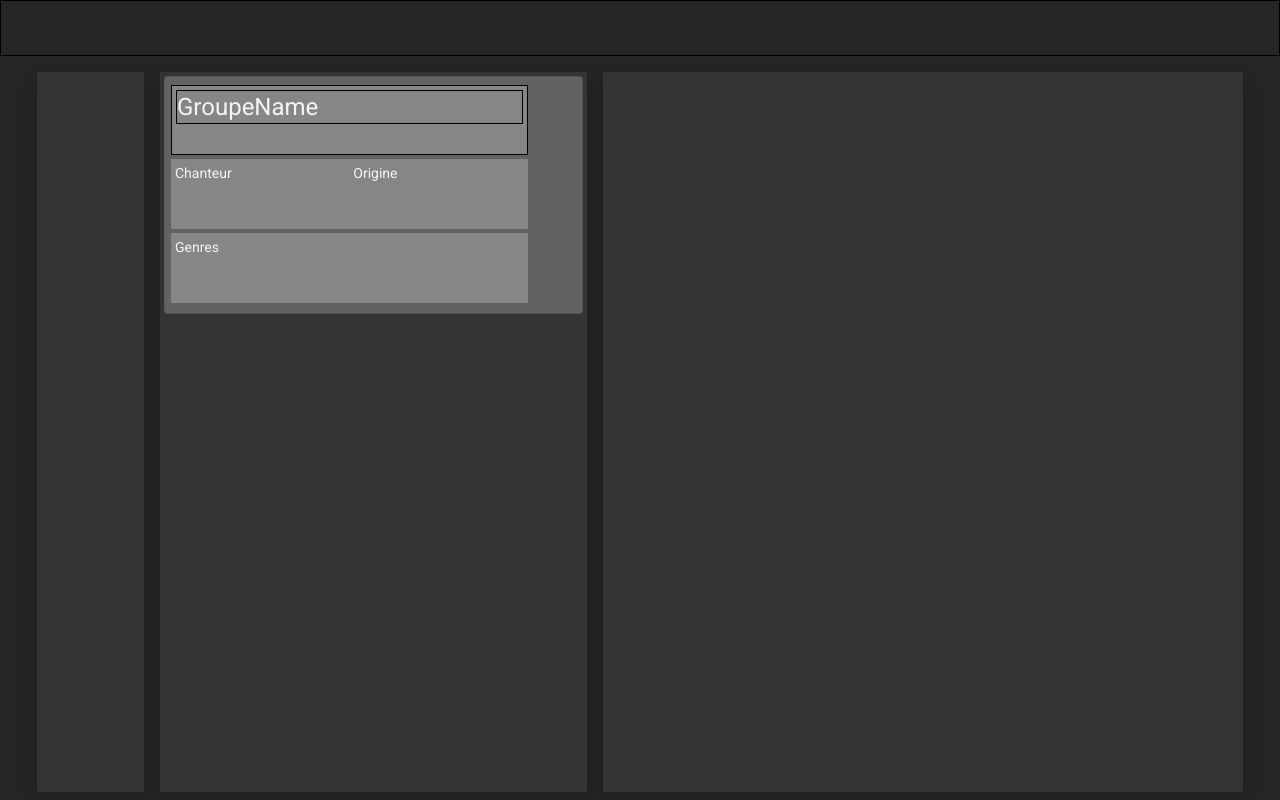
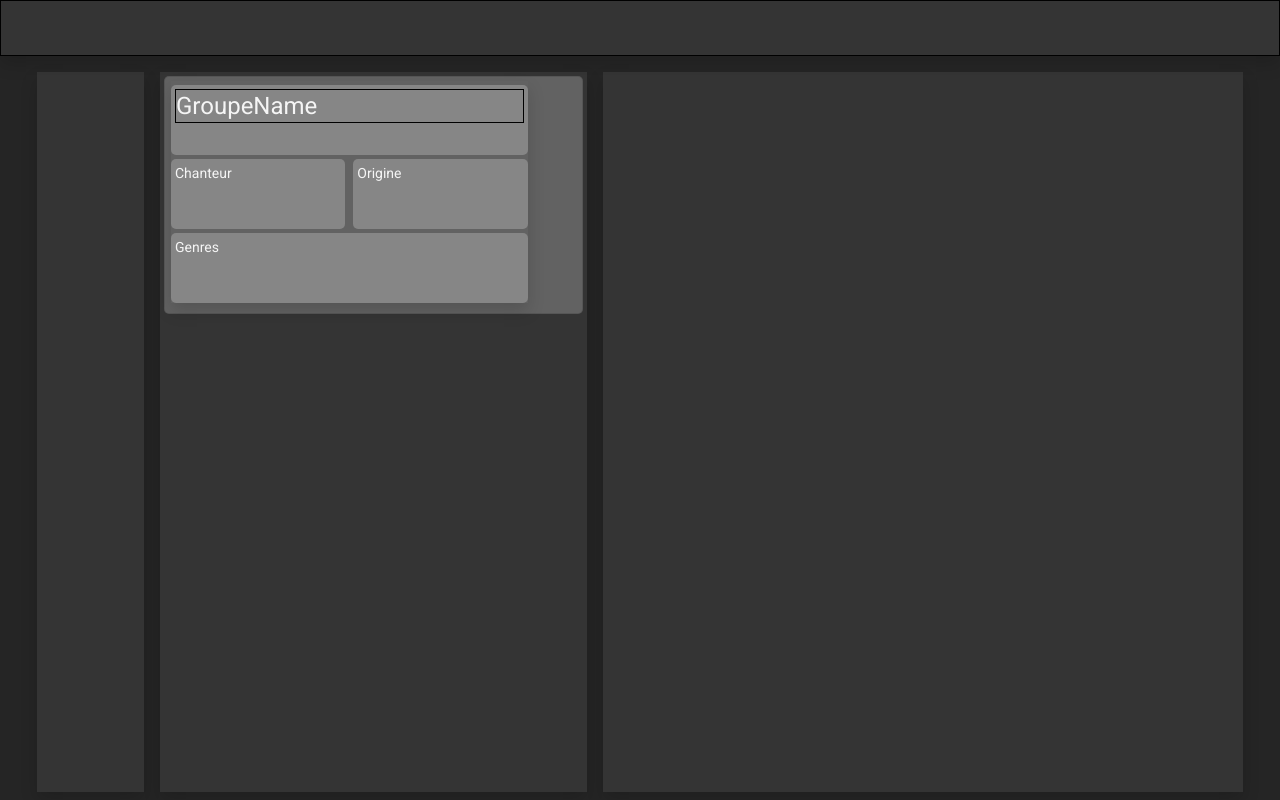
Before and after one commit to titouanfuchs/UHA401_FilRougeANGULAR, an Angular app: page / in a window 1280 px wide. Built offline with nearby package versions, Linux system fonts and the light colour scheme.

Commit message:
Modification du style

```diff
--- a/src/app/app.component.html
+++ b/src/app/app.component.html
@@ -1,5 +1,5 @@
 <div class="container-fluid h-100 justify-content-center overflow-hidden">
-  <div class="row mb-2" style="height: 7%">
+  <div class="row mb-2 sectionBackground shadow" style="height: 7%">
     <div class="col-12" style="border: black 1px solid;">
 
     </div>
--- a/src/app/group-card/group-card.component.html
+++ b/src/app/group-card/group-card.component.html
@@ -1,12 +1,12 @@
 <div class="container mb-2 p-2 card" style="width: 100%; height: 17em" >
-  <div class="row g-1" style="max-width: 89%">
-    <div class="col-12 borderBlack p-1 colHeight dataSection">
+  <div class="row g-1 shadow" style="max-width: 89%">
+    <div class="col-12 p-1 colHeight dataSection">
       <h1 class="d-block borderBlack">GroupeName</h1>
     </div>
-    <div class="col-6 p-1 colHeight dataSection">
+    <div class="col p-1 me-1 colHeight dataSection">
       Chanteur
     </div>
-    <div class="col-6 p-1 colHeight dataSection">
+    <div class="col p-1 ms-1 colHeight dataSection">
       Origine
     </div>
     <div class="col-12 p-1 colHeight dataSection">
--- a/src/app/group-card/group-card.component.scss
+++ b/src/app/group-card/group-card.component.scss
@@ -4,8 +4,10 @@
 
 .card{
   background-color: rgba(245, 245, 245, 0.24);
+  border-radius: 5px;
 }
 
 .dataSection{
   background-color: rgba(245, 245, 245, 0.24);
+  border-radius: 5px;
 }
```
